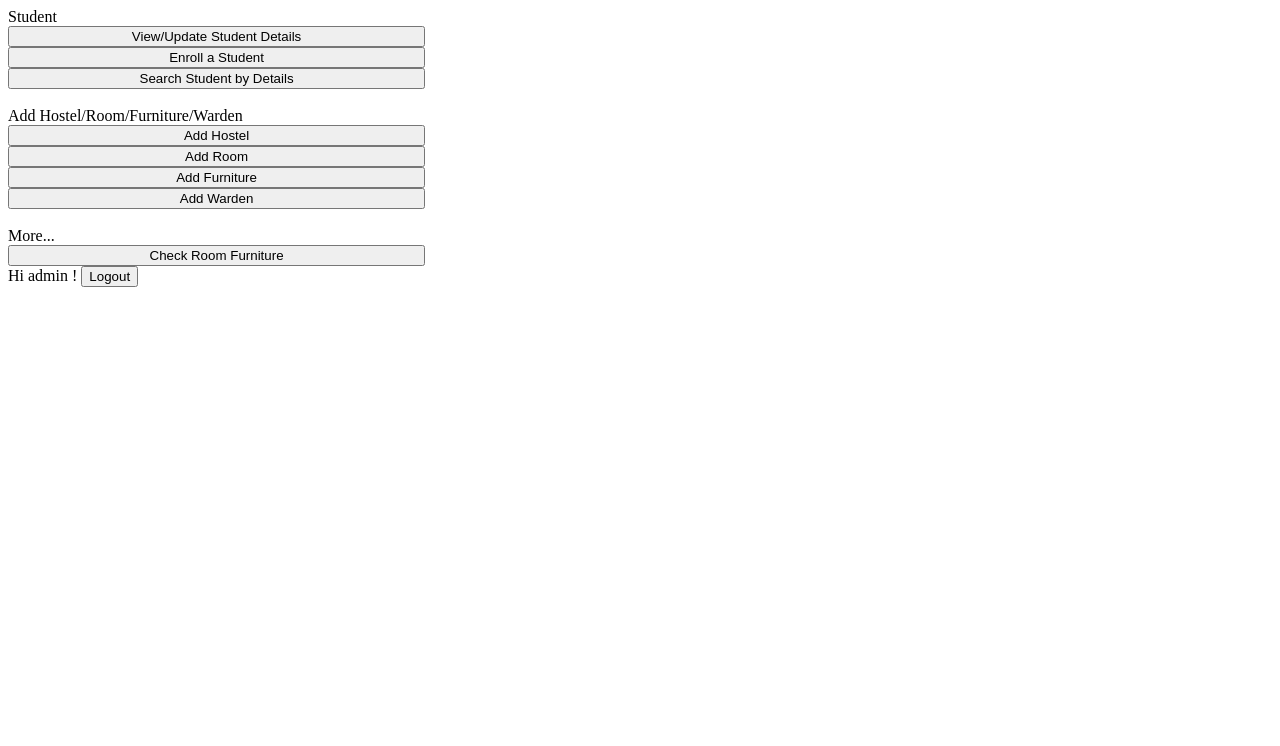
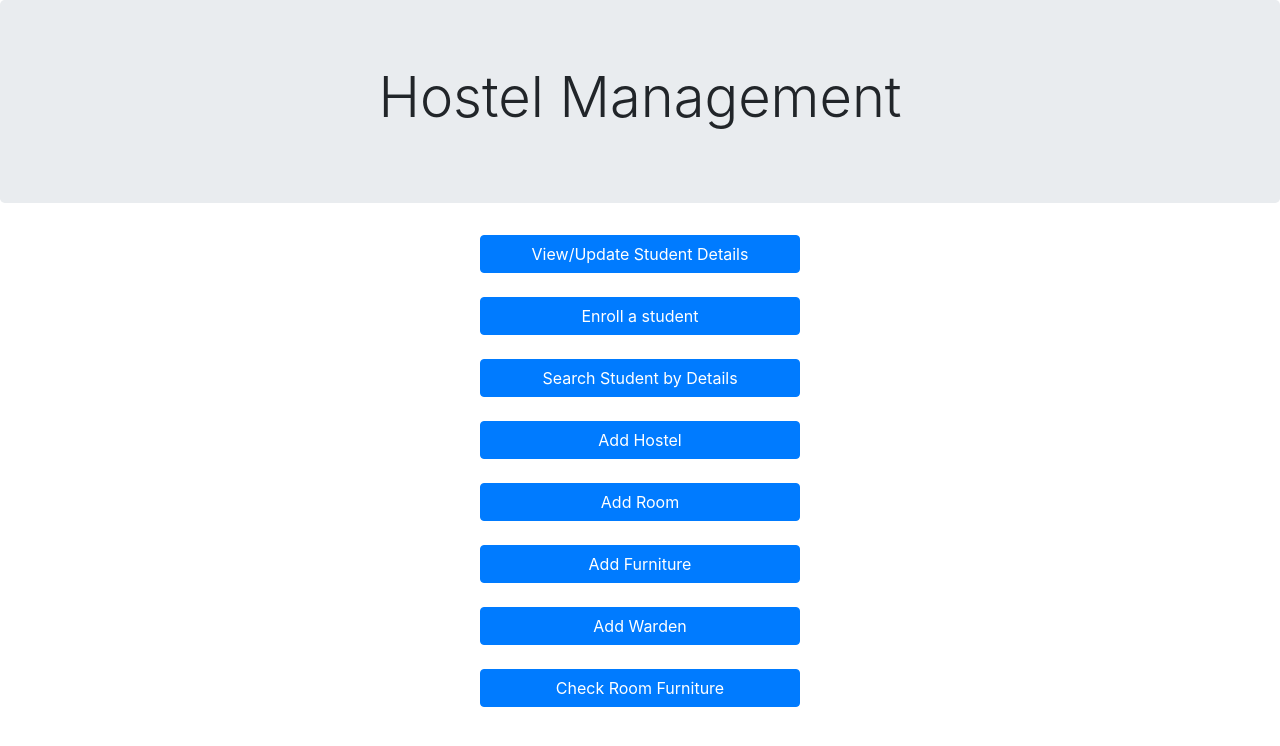
Before and after one commit to divyansshhh/Hostel-Management, a Flask app: page /home in a window 1280 px wide. Shown: the top 746 px of the page. Run offline with Flask 2, Linux system fonts and the light colour scheme; a user stored in the database is signed in; some libraries are stand-ins or nearby versions.

Commit message:
Added bootstrap to search and home page

```diff
--- a/templates/home.html
+++ b/templates/home.html
@@ -1,53 +1,86 @@
 <!DOCTYPE html>
+<link rel="stylesheet" href="https://maxcdn.bootstrapcdn.com/bootstrap/4.0.0/css/bootstrap.min.css" integrity="sha384-Gn5384xqQ1aoWXA+058RXPxPg6fy4IWvTNh0E263XmFcJlSAwiGgFAW/dAiS6JXm" crossorigin="anonymous">
+<meta name="viewport" content="width=device-width, initial-scale=1">
+<link rel="stylesheet" href="https://maxcdn.bootstrapcdn.com/bootstrap/4.1.3/css/bootstrap.min.css">
+<script src="https://ajax.googleapis.com/ajax/libs/jquery/3.3.1/jquery.min.js"></script>
+<script src="https://cdnjs.cloudflare.com/ajax/libs/popper.js/1.14.3/umd/popper.min.js"></script>
+<script src="https://maxcdn.bootstrapcdn.com/bootstrap/4.1.3/js/bootstrap.min.js"></script>
 <html>
 	<head>
 		<title>Login Page</title>
 	</head>
 	<body>
-		<label>Student</label>
-		<div class="btn-group" style="width:100%">
+		<div class="jumbotron">
+			<center><h1 class="display-4">Hostel Management</h1></center>
+		</div>
+
+			<!-- <center><label>Student</label></center> -->
+			<center>
+				<div>
 					<form action="/search_detail" method="POST">
-				<button style="width:33%" type="submit">View/Update Student Details</button>
-			</form>
-
-		  	<form action="/add_student_page" method="POST">
-				<button style="width:33%" type="submit">Enroll a Student</button>
-			</form>
-
-		  	<form action="/search_student_details" method="POST">
-				<button style="width:33%" type="submit">Search Student by Details</button>
+						<button class="btn btn-primary" style="width: 25%;" type="submit">View/Update Student Details</button>
 					</form>
 				</div>
+			</center>
 			<br>
-		<label>Add Hostel/Room/Furniture/Warden</label>
-		<div class="btn-group" style="width:100%">
+			<center>
+				<div>
+					<form action="/add_student_page" method="POST">
+						<button type="submit" style="width: 25%;" class="btn btn-primary">Enroll a student</button>
+					</form>
+				</div>
+			</center>
+			<br>
+			<center>
+				<div>
+					<form action="/search_student_details" method="POST">
+						<button class = "btn btn-primary" style="width: 25%;" type="submit">Search Student by Details</button>
+					</form>
+				</div>
+			</center>
+			<br>
+			<!-- <center><label>Add Hostel/Room/Furniture/Warden</label></center> -->
+			<center>
+				<div>
 					<form action="/add_hostel_page" method="POST">
-				<button style="width:33%" type="submit">Add Hostel</button>
+						<button class= "btn btn-primary" style="width:25%" type="submit">Add Hostel</button>
 					</form>
+				</div>
+			</center>
+			<br>
+			<center>
+				<div>
+					<form action="/add_room_page" method="POST">
+						<button class = "btn btn-primary" style="width:25%" type="submit">Add Room</button>
+					</form>
+				</div>
+			</center>
+			<br>
+			<center>
+				<div>
+					<form action="/add_furniture_page" method="POST">
+						<button class = "btn btn-primary" style="width:25%" type="submit">Add Furniture</button>
+					</form>
+				</div>
+			</center>
+			<br>
+			<center>
+				<div>
+					<form action="/add_warden_page" method="POST">
+						<button class = "btn btn-primary" style="width:25%" type="submit">Add Warden</button>
+					</form>
+				</div>
+			</center>
+			<br>
 
-		  	<form action="/add_room_page" method="POST">
-				<button style="width:33%" type="submit">Add Room</button>
-			</form>
-
-		  	<form action="/add_furniture_page" method="POST">
-				<button style="width:33%" type="submit">Add Furniture</button>
-			</form>
-
-			<form action="/add_warden_page" method="POST">
-				<button style="width:33%" type="submit">Add Warden</button>
-			</form>
-		</div><br>
-
-		<label>More...</label>
+			<!-- <center><label>More...</label></center> -->
+			<center>
 			<div>
 				<form action="/room_furniture_page" method="POST">
-				<button style="width:33%" type="submit">Check Room Furniture</button>
+					<button class="btn btn-primary" style="width:25%" type="submit">Check Room Furniture</button>
 				</form>
 			</div>
+			</center>
 
-		<form action="/logout" method="POST">
-            <label> Hi {{ username }} !</label>
-            <input type="submit" value="Logout" class="button">
-        </form>
 	</body>
 </html>
--- a/templates/login.html
+++ b/templates/login.html
@@ -11,7 +11,7 @@
 		</div>
 		<form class="container" action = "/login" method = "POST">
 				<div class="form-group">
-					<label>Email address</label>
+					<label>Username</label>
 					<input name = "username" type="text" class="form-control" id="inputUsername" aria-describedby="emailHelp" placeholder="Enter username">
 				</div>
 				<div class="form-group">
```
Also changed, not shown: templates/search_detail.html (+21 -10 lines), templates/search_student_details.html (+17 -2 lines), templates/update_details.html (added). Lines whose indentation alone changed are shown as unchanged.
